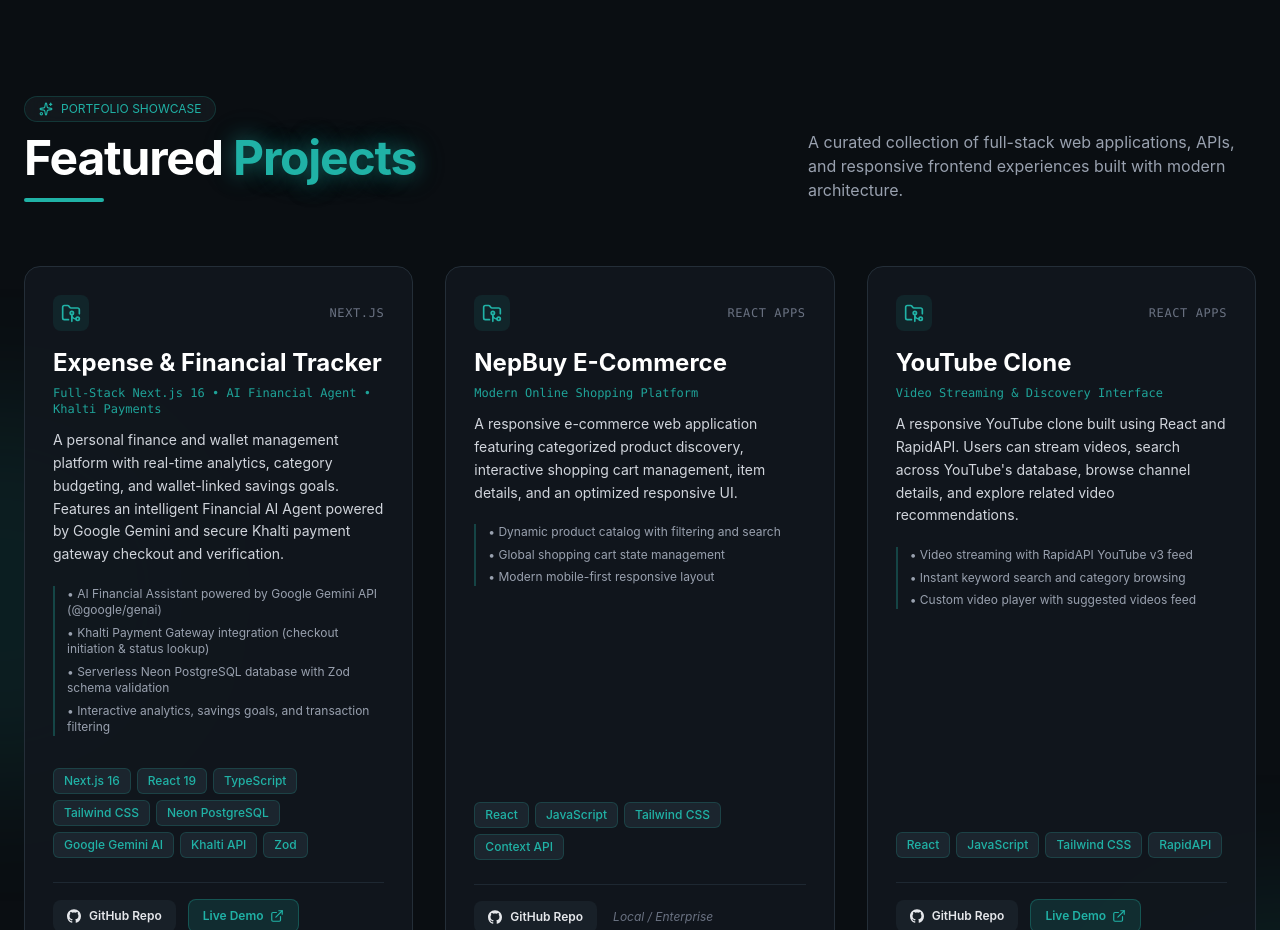
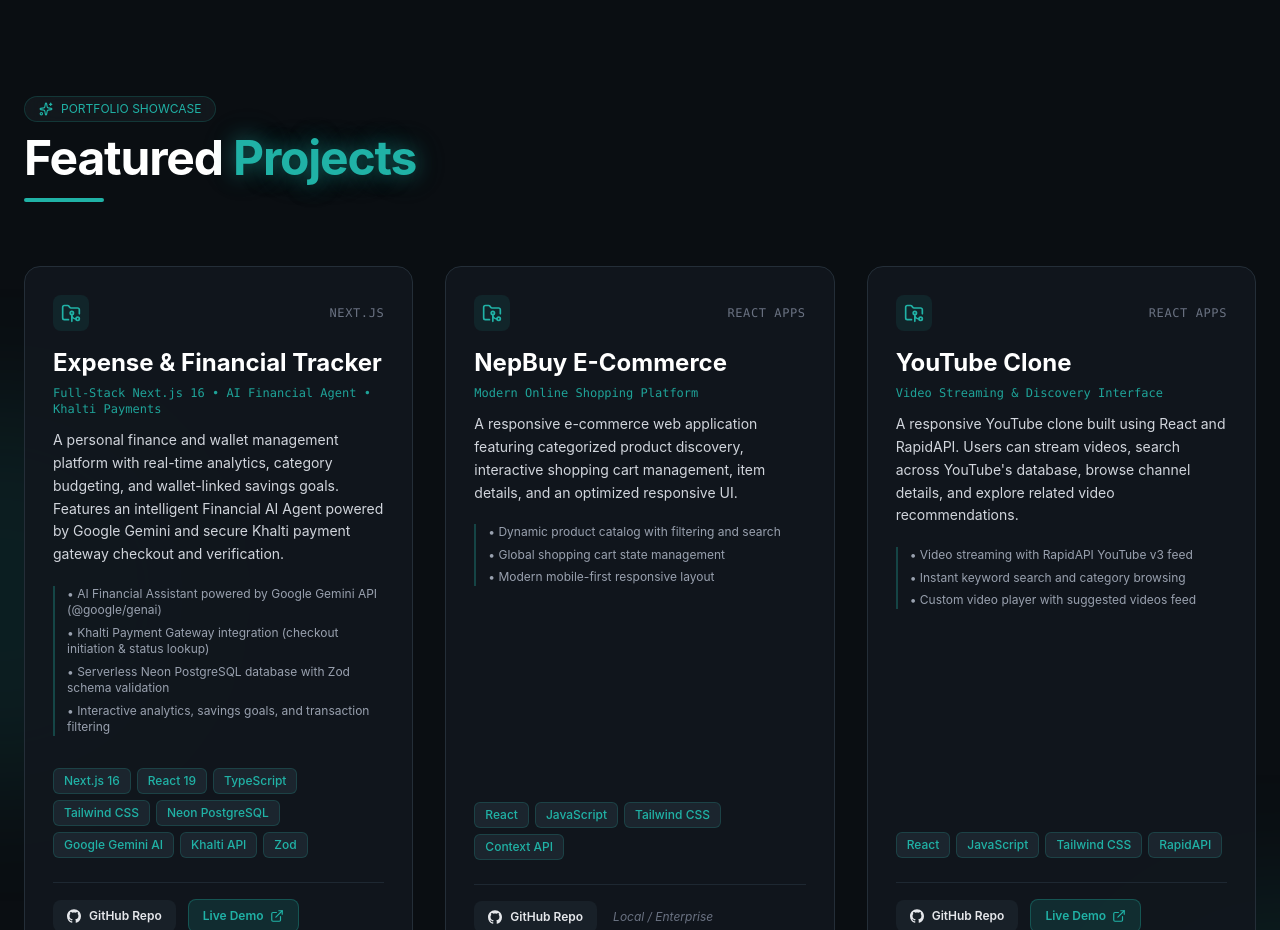
Before and after one commit to kalpana-4321/personal-portfolio, a React (Vite) app: page / in a window 1280 px wide. Shown: the part 2220-3150 px from the top of the page. Built offline with nearby package versions, Linux system fonts and the light colour scheme.

Commit message:
removed the extra text

```diff
--- a/src/Section/Projects.jsx
+++ b/src/Section/Projects.jsx
@@ -115,10 +115,6 @@ export const Projects = () => {
             </h2>
             <div className="h-1 w-20 bg-[#20b2a6] mt-4 rounded-full" />
           </div>
-
-          <p className="mt-4 md:mt-0 text-gray-400 max-w-md text-sm md:text-base">
-            A curated collection of full-stack web applications, APIs, and responsive frontend experiences built with modern architecture.
-          </p>
         </div>
 
         {/* Projects Grid */}
```
